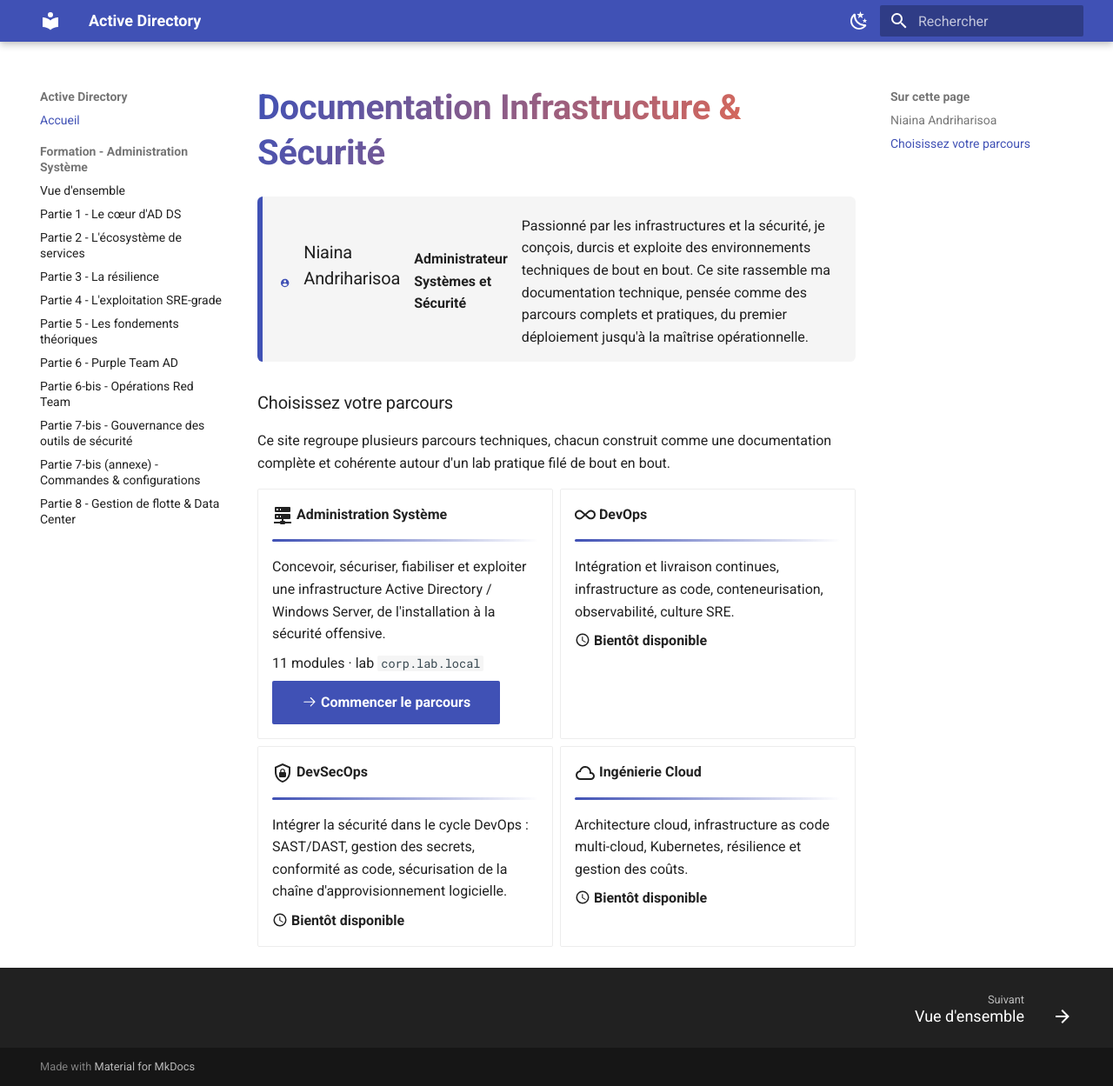
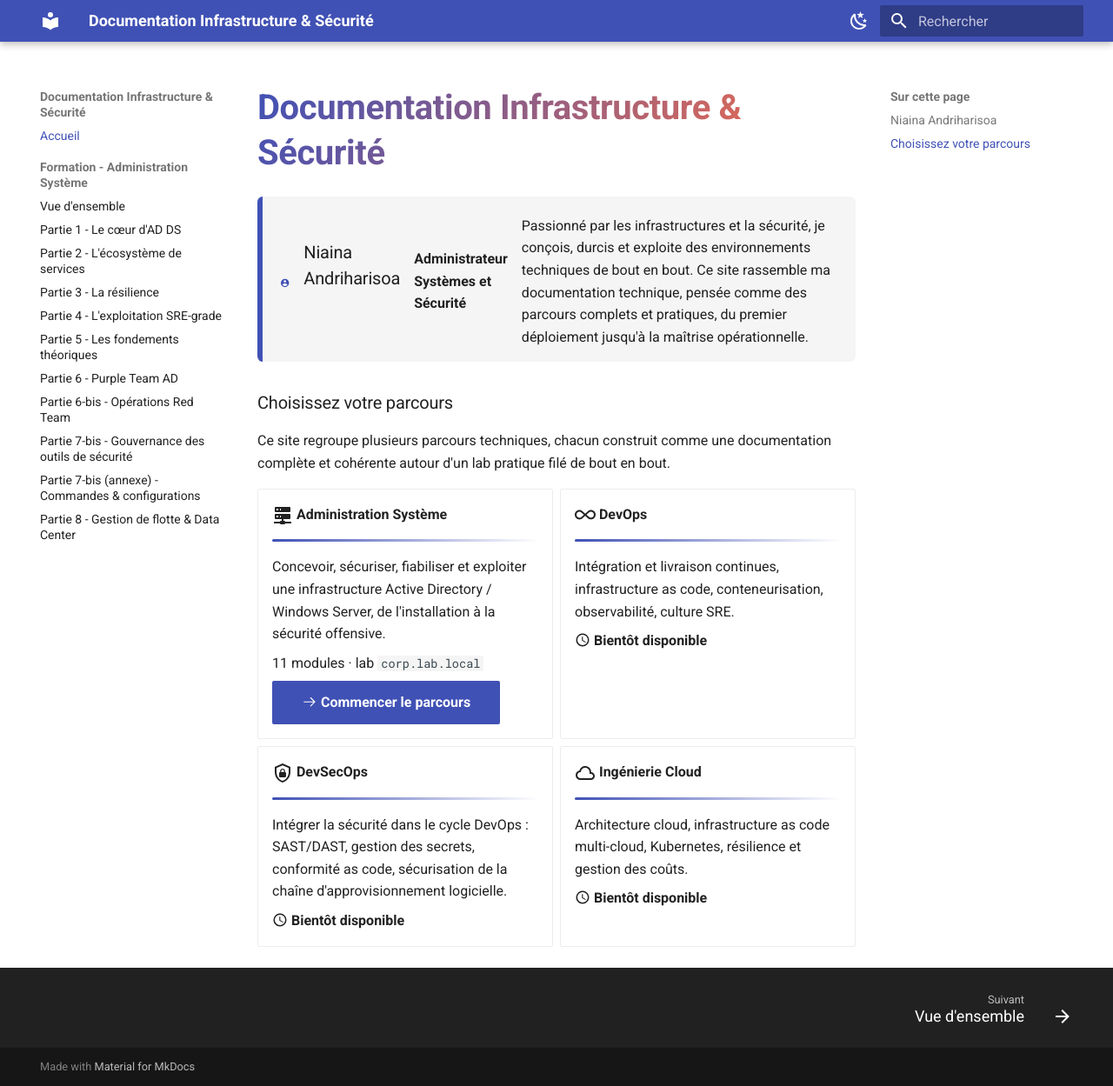
Before and after one commit to andrihan/Active-Directory, an MkDocs documentation site: the page built from docs/index.md, in a window 1280 px wide and 1249 px high. Shown: the whole window at 87% size. Built offline with MkDocs 1.6.1 and Material for MkDocs 9.7.7, drawn with Linux system fonts in a browser that asks for light colours; part of the change alters nothing that is shown.

Commit message:
fix: masquer « Active Directory » de l'en-tête (site_name)

```diff
--- a/mkdocs.yml
+++ b/mkdocs.yml
@@ -1,7 +1,7 @@
-site_name: Active Directory
+site_name: Documentation Infrastructure & Sécurité
 site_description: >-
-  Cours intégral sur Active Directory Domain Services : de l'installation à la
-  sécurité offensive, sur un unique lab corp.lab.local.
+  Documentation technique multi-parcours : Administration Système (Active
+  Directory), DevOps, DevSecOps et Ingénierie Cloud.
 site_url: https://cours.andriharisoa.xyz/
 docs_dir: docs
 
```
